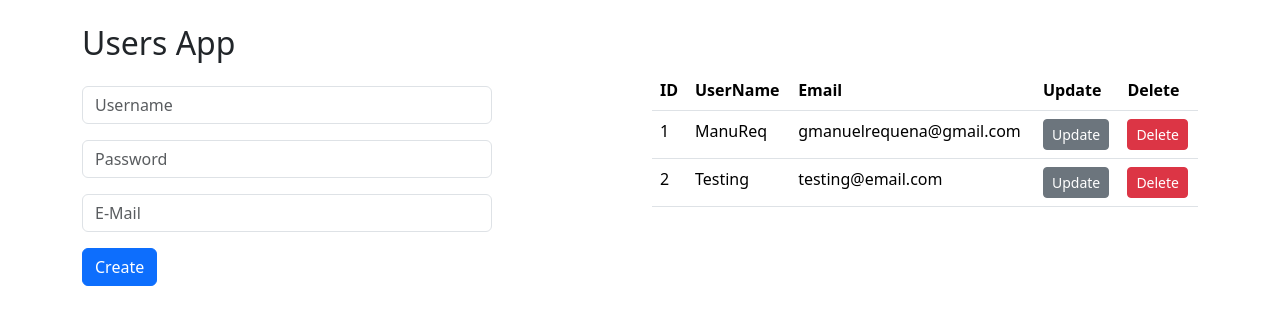
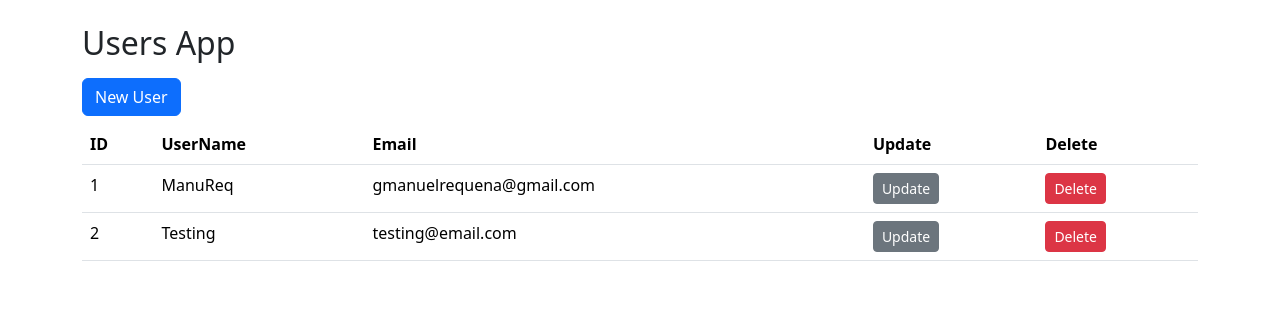
Before and after one commit to GManuelRequena/javascript-with-ajg, a React (Vite) app in the folder 6-users-app/: page / in a window 1280 px wide. Shown: the top 324 px of the page. Built offline with nearby package versions, Linux system fonts and the light colour scheme.

Commit message:
Open and Close form

```diff
--- a/6-users-app/src/UsersApp.jsx
+++ b/6-users-app/src/UsersApp.jsx
@@ -10,20 +10,31 @@
     handlerAddUser,
     handlerRemoveUser,
     handlerUserSelectedForm,
+    visibleForm,
+    handlerOpenForm,
+    handlerCloseForm,
   } = useUsers();
 
   return (
     <div className="container my-4">
       <h2>Users App</h2>
       <div className="row">
+        {!visibleForm || (
           <div className="col">
             <UserForm
               initialUserForm={initialUserForm}
               handlerAddUser={handlerAddUser}
               userSelected={userSelected}
+              handlerCloseForm={handlerCloseForm}
             />
           </div>
+        )}
         <div className="col">
+          {visibleForm || (
+            <button className="btn btn-primary my-2" onClick={handlerOpenForm}>
+              New User
+            </button>
+          )}
           {users.length === 0 ? (
             <div className="alert alert-warning">No users</div>
           ) : (
--- a/6-users-app/src/components/UserForm.jsx
+++ b/6-users-app/src/components/UserForm.jsx
@@ -2,7 +2,12 @@
 import PropTypes from "prop-types";
 import Swal from "sweetalert2";
 
-export const UserForm = ({ handlerAddUser, initialUserForm, userSelected }) => {
+export const UserForm = ({
+  handlerAddUser,
+  initialUserForm,
+  userSelected,
+  handlerCloseForm,
+}) => {
   const [userForm, setUserForm] = useState(initialUserForm);
 
   const { id, username, password, email } = userForm;
@@ -30,6 +35,11 @@
       return;
     }
     handlerAddUser(userForm);
+    setUserForm(initialUserForm);
+  };
+
+  const onCloseForm = () => {
+    handlerCloseForm();
     setUserForm(initialUserForm);
   };
   return (
@@ -62,6 +72,13 @@
       <button className="btn btn-primary" type="submit">
         {id > 0 ? "Edit" : "Create"}
       </button>
+      <button
+        className="btn btn-primary mx-2"
+        type="button"
+        onClick={() => onCloseForm()}
+      >
+        Close
+      </button>
     </form>
   );
 };
@@ -70,4 +87,5 @@
   initialUserForm: PropTypes.object,
   handlerAddUser: PropTypes.func,
   userSelected: PropTypes.object,
+  handlerCloseForm: PropTypes.func,
 };
--- a/6-users-app/src/hooks/useUsers.js
+++ b/6-users-app/src/hooks/useUsers.js
@@ -27,17 +27,11 @@
 export const useUsers = () => {
   const [users, dispatch] = useReducer(usersReducer, intialUsers);
   const [userSelected, setUserSelected] = useState(initialUserForm);
+  const [visibleForm, setVisibleForm] = useState(false);
 
   const handlerAddUser = (user) => {
-    let type;
-
-    if (user.id === 0) {
-      type = "addUser";
-    } else {
-      type = "updateUser";
-    }
     dispatch({
-      type: type,
+      type: user.id === 0 ? "addUser" : "updateUser",
       payload: user,
     });
 
@@ -48,6 +42,8 @@
         : "The user has been modified successfully",
       "success"
     );
+
+    handlerCloseForm();
   };
 
   const handlerRemoveUser = (id) => {
@@ -71,7 +67,17 @@
   };
 
   const handlerUserSelectedForm = (user) => {
+    setVisibleForm(true);
     setUserSelected({ ...user });
+  };
+
+  const handlerOpenForm = () => {
+    setVisibleForm(true);
+  };
+
+  const handlerCloseForm = () => {
+    setVisibleForm(false);
+    setUserSelected(initialUserForm);
   };
 
   return {
@@ -81,5 +87,8 @@
     handlerAddUser,
     handlerRemoveUser,
     handlerUserSelectedForm,
+    visibleForm,
+    handlerOpenForm,
+    handlerCloseForm,
   };
 };
```
Lines whose indentation alone changed are shown as unchanged.
